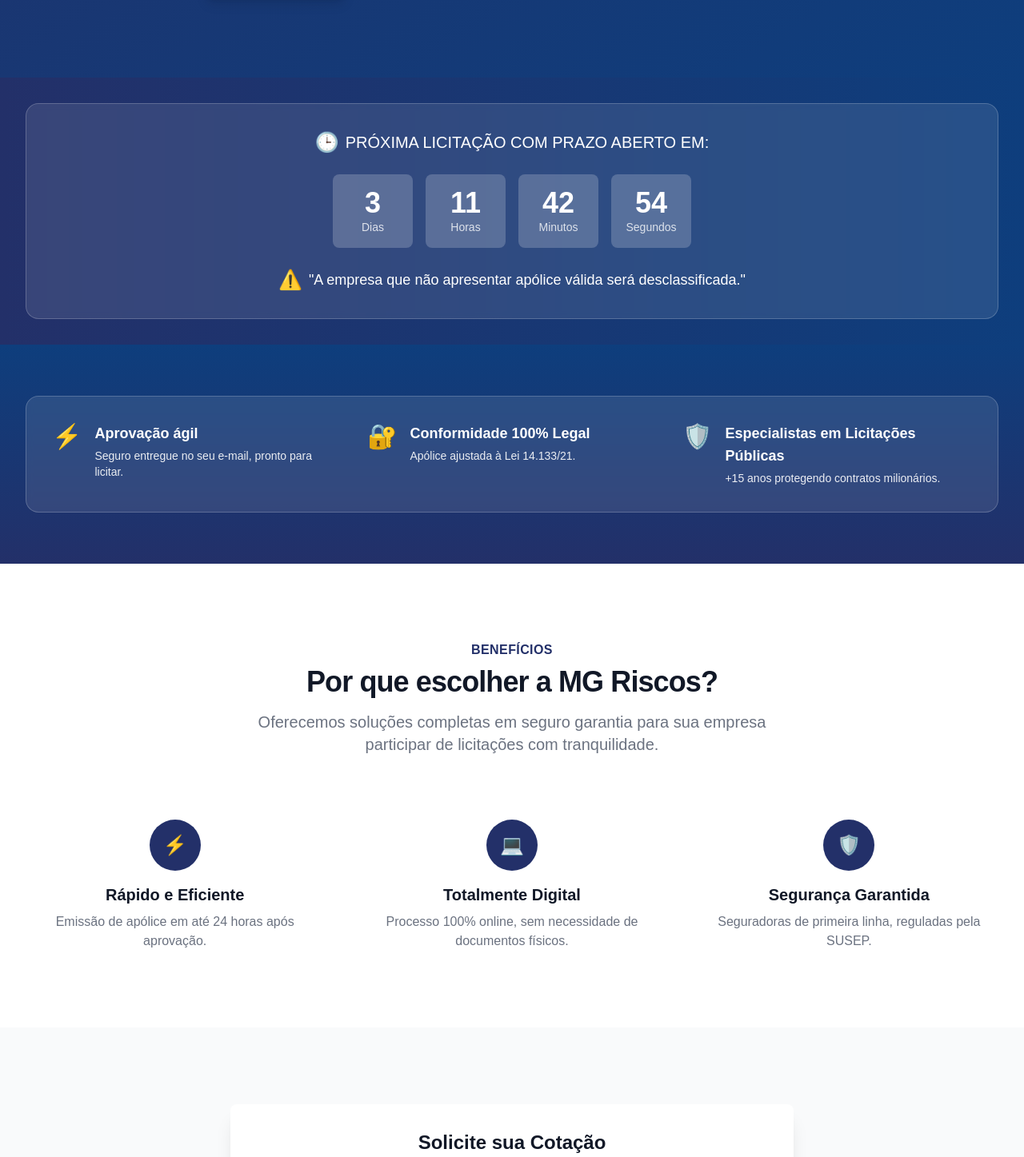
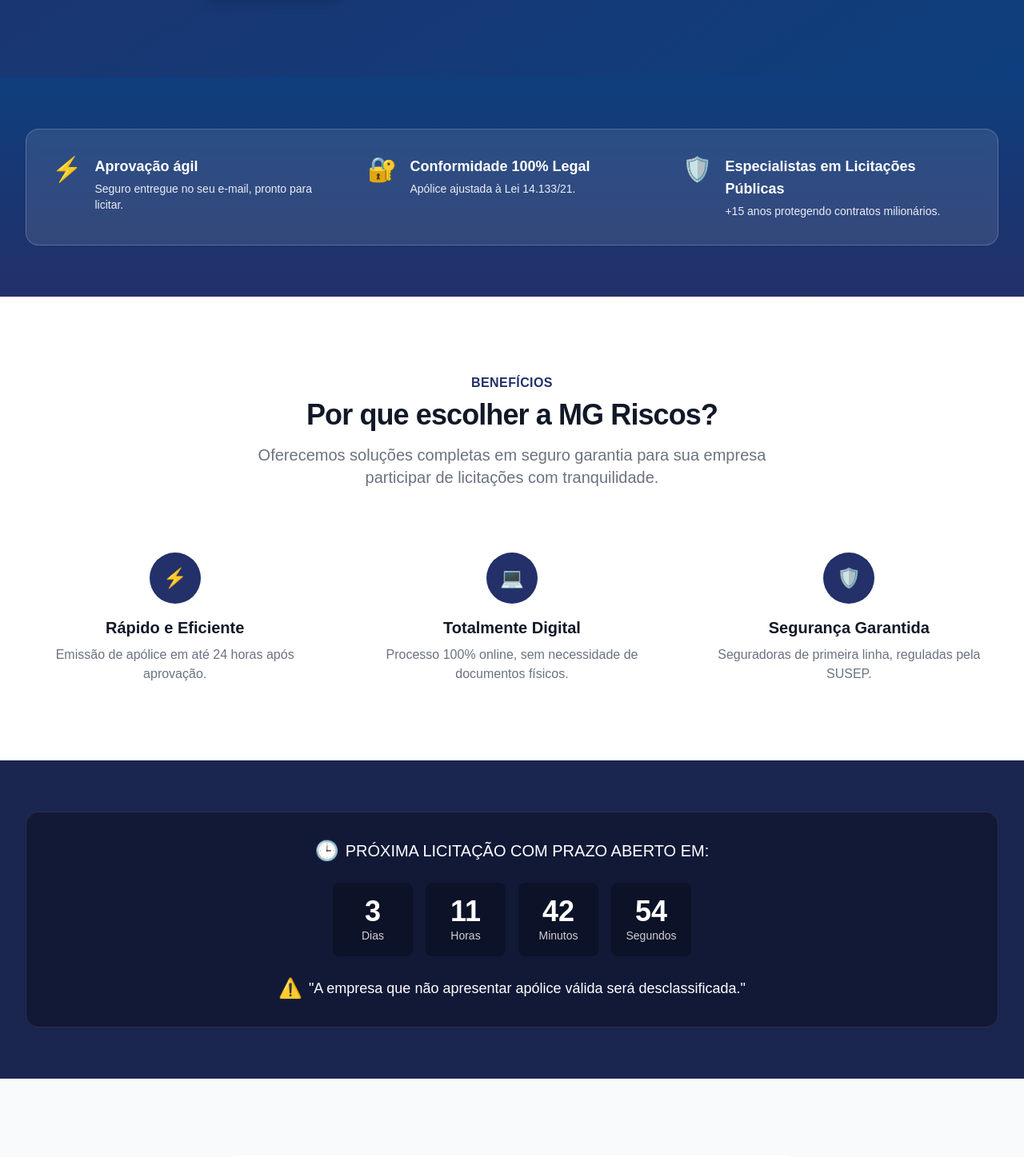
Before and after one commit to kauntdewn1/garantia-app, a React (Vite) app: page / in a window 1280 px wide. Shown: the part 703-2150 px from the top of the page at 80% size. Built offline with nearby package versions, Linux system fonts and the light colour scheme; the HTML template or start-up script is replaced by a standard one; a web font is replaced by a local one.

Commit message:
Update Countdown position and styling

```diff
--- a/src/App.jsx
+++ b/src/App.jsx
@@ -2,9 +2,9 @@
 import { motion } from 'framer-motion'
 import Header from './components/Header'
 import Hero from './components/Hero'
-import Countdown from './components/Countdown'
 import Bullets from './components/Bullets'
 import Features from './components/Features'
+import Countdown from './components/Countdown'
 import RequestForm from './components/RequestForm'
 import Footer from './components/Footer'
 
@@ -14,9 +14,9 @@
       <Header />
       <main>
         <Hero />
-        <Countdown />
         <Bullets />
         <Features />
+        <Countdown />
         <RequestForm />
       </main>
       <Footer />
--- a/src/components/Countdown.jsx
+++ b/src/components/Countdown.jsx
@@ -41,10 +41,10 @@
   }, []);
 
   return (
-    <section className="py-8 bg-gradient-to-r from-primary to-secondary">
+    <section className="py-16 bg-[#1a2550]">
       <div className="max-w-7xl mx-auto px-4 sm:px-6 lg:px-8">
         <motion.div
-          className="backdrop-blur-sm bg-white/10 rounded-2xl p-8 border border-white/20"
+          className="backdrop-blur-sm bg-black/30 rounded-2xl p-8 border border-white/10"
           initial={{ opacity: 0, y: 20 }}
           animate={{ opacity: 1, y: 0 }}
           transition={{ duration: 0.5 }}
@@ -56,19 +56,19 @@
             </h2>
 
             <div className="flex justify-center gap-4 mb-6">
-              <div className="bg-white/20 rounded-lg p-4 min-w-[100px]">
+              <div className="bg-black/30 rounded-lg p-4 min-w-[100px]">
                 <div className="text-4xl font-bold text-white">{timeLeft.days}</div>
                 <div className="text-sm text-white/80">Dias</div>
               </div>
-              <div className="bg-white/20 rounded-lg p-4 min-w-[100px]">
+              <div className="bg-black/30 rounded-lg p-4 min-w-[100px]">
                 <div className="text-4xl font-bold text-white">{timeLeft.hours}</div>
                 <div className="text-sm text-white/80">Horas</div>
               </div>
-              <div className="bg-white/20 rounded-lg p-4 min-w-[100px]">
+              <div className="bg-black/30 rounded-lg p-4 min-w-[100px]">
                 <div className="text-4xl font-bold text-white">{timeLeft.minutes}</div>
                 <div className="text-sm text-white/80">Minutos</div>
               </div>
-              <div className="bg-white/20 rounded-lg p-4 min-w-[100px]">
+              <div className="bg-black/30 rounded-lg p-4 min-w-[100px]">
                 <div className="text-4xl font-bold text-white">{timeLeft.seconds}</div>
                 <div className="text-sm text-white/80">Segundos</div>
               </div>
```
